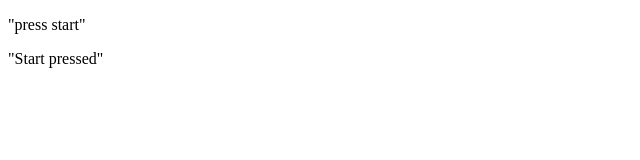
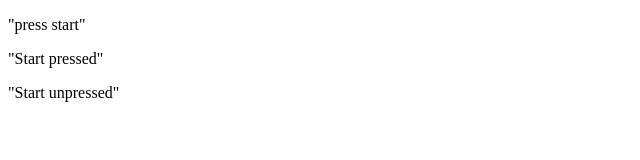
Before and after one commit to Wolfram-txt/first, a plain HTML site: page index.html in a window 1280 px wide. Shown: the whole page, without its empty margins (0-640 px from the left). Drawn offline with Linux system fonts and the light colour scheme.

Commit message:
change number 2

```diff
--- a/index.html
+++ b/index.html
@@ -8,5 +8,6 @@
 <body>
    <p>"press start"</p>
    <p>"Start pressed"</p>
+   <p>"Start unpressed"</p>
 </body>
 </html>
```
